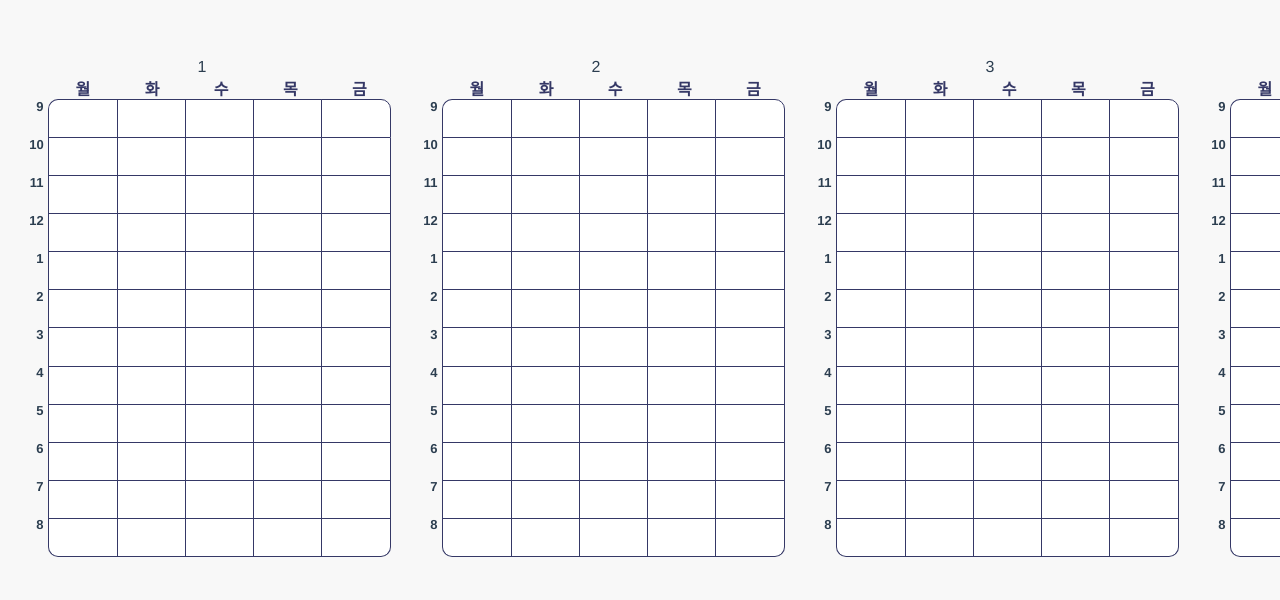
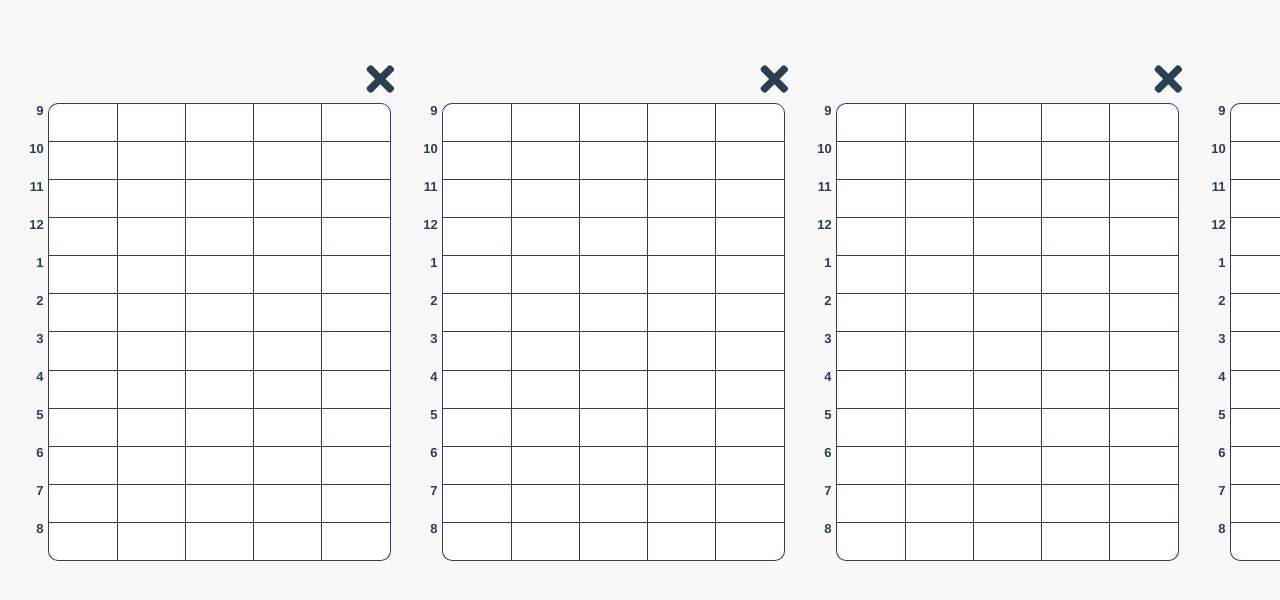
Before and after one commit to ekffhd/scheduler-refactor2, a Vue app: page /result_list in a window 1280 px wide. Shown: the part 102-702 px from the top of the page. Built offline with nearby package versions, Linux system fonts and the light colour scheme; what vue-nav-tabs would draw is missing.

Commit message:
Modify css of result list (web)

```diff
--- a/src/views/ResultList.vue
+++ b/src/views/ResultList.vue
@@ -2,8 +2,10 @@
     <div id="result">
         <div id="scheduler_data_wrap" :style="{width: 'calc((30vw + 10px) * 10)', 'min-width': 370*10+10+'px'}">
             <div id="scheduler_data" v-for="i in 10">
-                        {{i}}
-                <scheduler style="height: 100%;"></scheduler>
+                <div id="remove_button">
+                    <i class="fas fa-times"></i>
+                </div>
+                <scheduler style="height: 60vh;"></scheduler>
             </div>
         </div>
 
@@ -76,11 +78,16 @@
         display:block;
         width: 30vw;
         min-width: 360px;
-        height: 60vh;
+        height: 65vh;
         min-height: 420px;
         float: left;
         margin-top: 20vh;
         margin-left: 10px;
+    }
+    #remove_button{
+        display: inline-block;
+        font-size: 5vh;
+        float: right;
     }
     #mobile_scheduler_data_wrap{
         display: none;
@@ -88,6 +95,7 @@
     #mobile_move_button{
         display: none;
     }
+
     @media ( max-width: 769px) {
         #result{
             position: relative;
```
